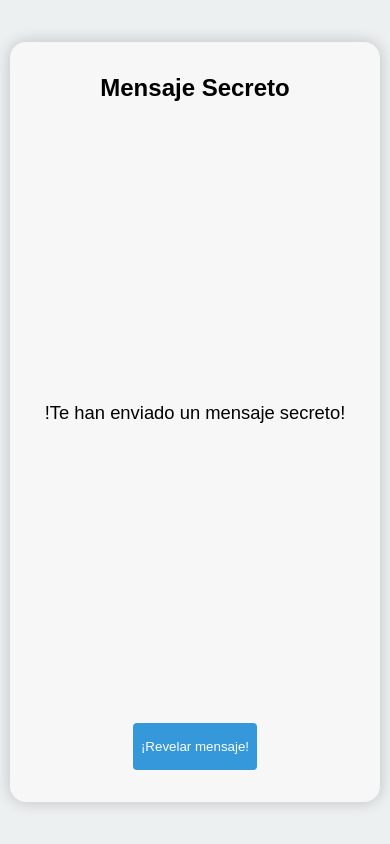
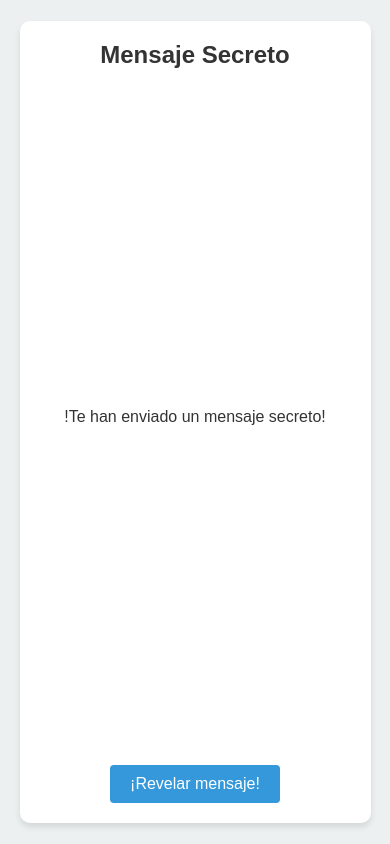
Before and after one commit to paternina/invitacion, a plain HTML site: page index.html in a window 390 px wide. Drawn offline with Linux system fonts and the light colour scheme.

Commit message:
title updated

```diff
--- a/inv.css
+++ b/inv.css
@@ -1,3 +1,4 @@
+/* Mantén los estilos existentes */
 * {
     margin: 0;
     padding: 0;
@@ -13,6 +14,7 @@ body {
     align-items: center;
     height: 100vh;
     margin: 0;
+    color: #333;
 }
 
 ul {
@@ -23,9 +25,9 @@ ul li {
     line-height: 1.75rem;
 }
 
-h1 {
-    font-size: 1.5rem;
-    font-weight: 600;
+h1.title {
+    font-size: 1.8rem;
+    font-weight: bold;
 }
 
 h2 {
@@ -60,12 +62,15 @@ button:disabled {
 }
 
 .card {
-    background-color: #f7f7f7;
-    border-radius: 1rem;
-    box-shadow: 0px 0px 1rem rgba(0, 0, 0, 0.2);
-    padding: 2rem .25rem;
-    height: 90%;
-    width: 95%;
+    background-color: #fff;
+    /* Cambia el color de fondo */
+    border-radius: 10px;
+    /* Aumenta el radio del borde */
+    box-shadow: 0px 4px 6px rgba(0, 0, 0, 0.1);
+    padding: 20px;
+    min-height: 95%;
+    /* Establece la altura mínima al 95% */
+    width: 100%;
     max-width: 400px;
     text-align: center;
     display: flex;
@@ -81,6 +86,7 @@ button:disabled {
     transition: transform 1s ease-out, opacity 0.5s ease-out;
 }
 
+/* Mantén tus keyframes */
 @keyframes cardExplosion {
     0% {
         transform: scale(0.2) translateY(0);
@@ -92,3 +98,26 @@ button:disabled {
         opacity: 1;
     }
 }
+
+/* Estilos responsivos (integra los estilos proporcionados) */
+@media (max-width: 768px) {
+    .card {
+        max-width: 90%;
+    }
+}
+
+@media (max-width: 480px) {
+    h1.title {
+        font-size: 1.5rem;
+    }
+
+    p {
+        font-size: 1rem;
+    }
+
+    button {
+        min-width: 100px;
+        padding: 10px 20px;
+        font-size: 1rem;
+    }
+}
```
